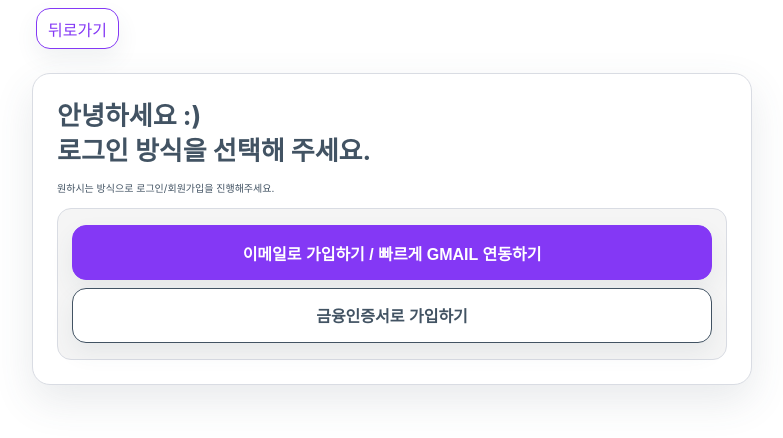
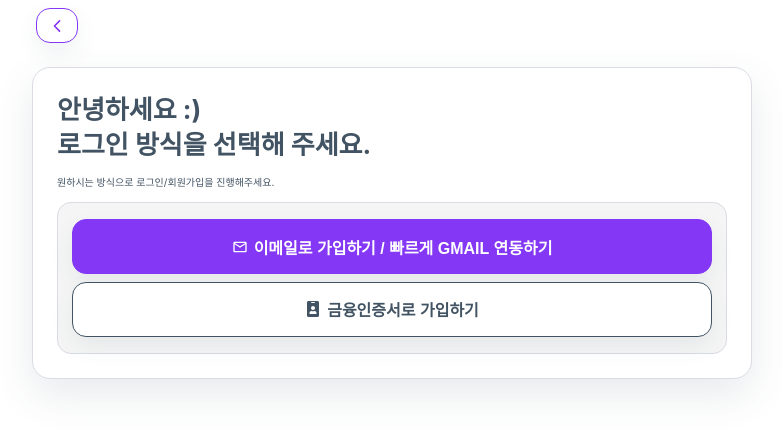
Before and after one commit to MinsangKwak/easyBudget, a React (Vite) app: page / in a window 1280 px wide. Both pictures are taken after a click on the button "로그인 / 회원가입". Shown: the top 438 px of the page, without its empty margins (248-1031 px from the left). Built offline with nearby package versions, Linux system fonts and the light colour scheme.

Commit message:
Add icons to navigation, buttons, and input clears

```diff
--- a/src/components/Form/FormFieldInput/index.css
+++ b/src/components/Form/FormFieldInput/index.css
@@ -1,13 +1,13 @@
 .form_field {
   display: flex;
   flex-direction: column;
-  gap: 0.5rem;
+  gap: 0.35rem;
 }
 
 .input_container {
   display: flex;
-  flex-direction: column;
-  gap: 0.35rem;
+  align-items: center;
+  gap: 0.6rem;
 }
 
 .form_label {
@@ -17,6 +17,7 @@
 }
 
 .form_field__input {
+  flex: 1;
   width: 100%;
   height: 5.5rem;
   padding: 0 1.4rem;
@@ -40,13 +41,14 @@
 }
 
 .form_field__clear {
-  align-self: flex-end;
+  width: auto;
+  height: auto;
+  align-self: center;
   color: var(--color-primary);
-  font-size: 1.4rem;
+  font-size: 2rem;
   cursor: pointer;
   visibility: visible;
   padding: 0;
-  font-weight: 500;
 }
 
 .form_field__clear[hidden] {
--- a/src/components/Form/FormFieldInput/index.jsx
+++ b/src/components/Form/FormFieldInput/index.jsx
@@ -1,5 +1,6 @@
 import "./index.css";
 import Button from "../Button";
+import { IoIosCloseCircleOutline } from "react-icons/io";
 
 const FormFieldInput = ({
   id,
@@ -29,10 +30,10 @@ const FormFieldInput = ({
 
   return (
     <div className={wrapperClassName}>
-      <div className="input_container">
       <label htmlFor={id} className="form_label">
         {label}
       </label>
+      <div className="input_container">
         <input
           id={id}
           type={type}
@@ -45,7 +46,6 @@ const FormFieldInput = ({
           onChange={onChange}
           onFocus={onFocus}
         />
-      </div>
         <Button
           type="button"
           className="btn_inline btn_ghost form_field__clear"
@@ -53,8 +53,9 @@ const FormFieldInput = ({
           hidden={!showClear}
           onClick={handleClickClear}
         >
-        입력 값 지우기
+          <IoIosCloseCircleOutline aria-hidden="true" />
         </Button>
+      </div>
     </div>
   );
 };
--- a/src/components/Layout/AppHeader/index.css
+++ b/src/components/Layout/AppHeader/index.css
@@ -24,6 +24,11 @@
 
 .btn_back {
   font-size: 1.4rem;
+  padding: 0.9rem;
+}
+
+.btn_back svg {
+  font-size: 1.8rem;
 }
 
 .btn_auth {
@@ -32,9 +37,9 @@
   border-radius: 0.8rem;
 }
 
-.btn_auth.btn_header{
-  width:120px;
-  font-size:1.2rem;
-  padding:0;
+.btn_auth.btn_header {
+  width: 120px;
+  font-size: 1.2rem;
+  padding: 0;
   height: 3.8rem;
 }
--- a/src/components/Layout/AppHeader/index.jsx
+++ b/src/components/Layout/AppHeader/index.jsx
@@ -1,5 +1,6 @@
 import "./index.css";
 import Button from "../../Form/Button";
+import { IoChevronBack } from "react-icons/io5";
 
 const AppHeader = ({ showBackButton, showAuthAction, onAuthClick, onBack }) => {
   return (
@@ -7,8 +8,13 @@ const AppHeader = ({ showBackButton, showAuthAction, onAuthClick, onBack }) => {
       <div className="app_header__inner">
         <div className="app_header__brand">
           {showBackButton ? (
-            <Button type="button" className="btn_back" onClick={onBack}>
-              뒤로가기
+            <Button
+              type="button"
+              className="btn_back"
+              aria-label="뒤로가기"
+              onClick={onBack}
+            >
+              <IoChevronBack aria-hidden="true" />
             </Button>
           ) : (
             <div className="app_header__logo" aria-label="서비스 로고">
--- a/src/components/Screen/Member/Join/index.jsx
+++ b/src/components/Screen/Member/Join/index.jsx
@@ -3,6 +3,8 @@ import Screen from "../../../Layout/Screen";
 import Title from "../../../Content/Title";
 import Inner from "../../../Content/Inner";
 import Button from "../../../Form/Button";
+import { MdMailOutline } from "react-icons/md";
+import { FaIdBadge } from "react-icons/fa";
 // import LottieIcon from "../../../Common/LottieIcon";
 // import { LOTTIE_SOURCES } from "../../../../constants/lottieSources";
 
@@ -31,6 +33,7 @@ const ScreenJoin = ({ onClickCert, onClickEmail }) => {
               variant="solid__primary"
               onClick={onClickEmail}
             >
+              <MdMailOutline aria-hidden="true" />
               이메일로 가입하기 / 빠르게 GMAIL 연동하기
             </Button>
           </li>
@@ -41,6 +44,7 @@ const ScreenJoin = ({ onClickCert, onClickEmail }) => {
               variant="line__black"
               onClick={onClickCert}
             >
+              <FaIdBadge aria-hidden="true" />
               금융인증서로 가입하기
             </Button>
           </li>
```
Lines whose indentation alone changed are shown as unchanged.
